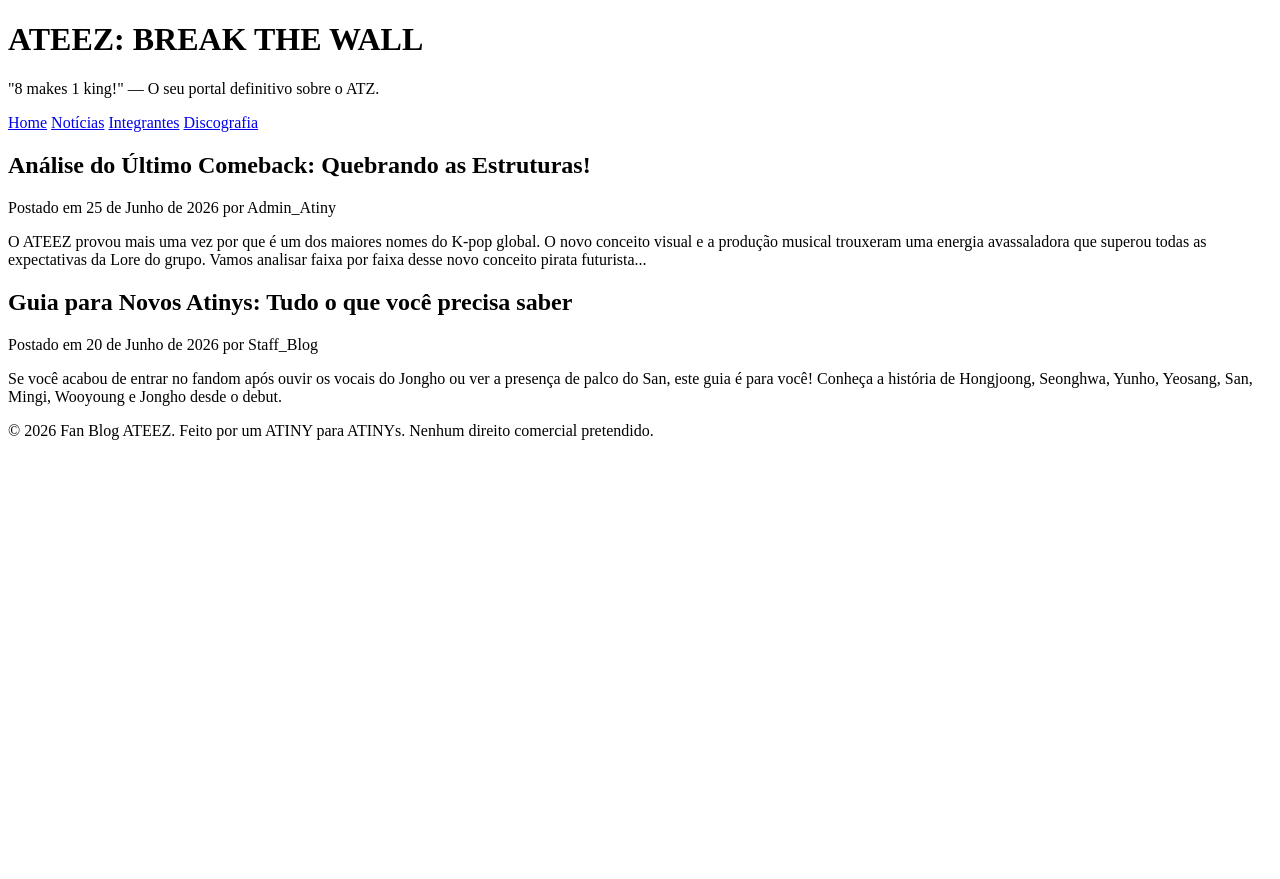
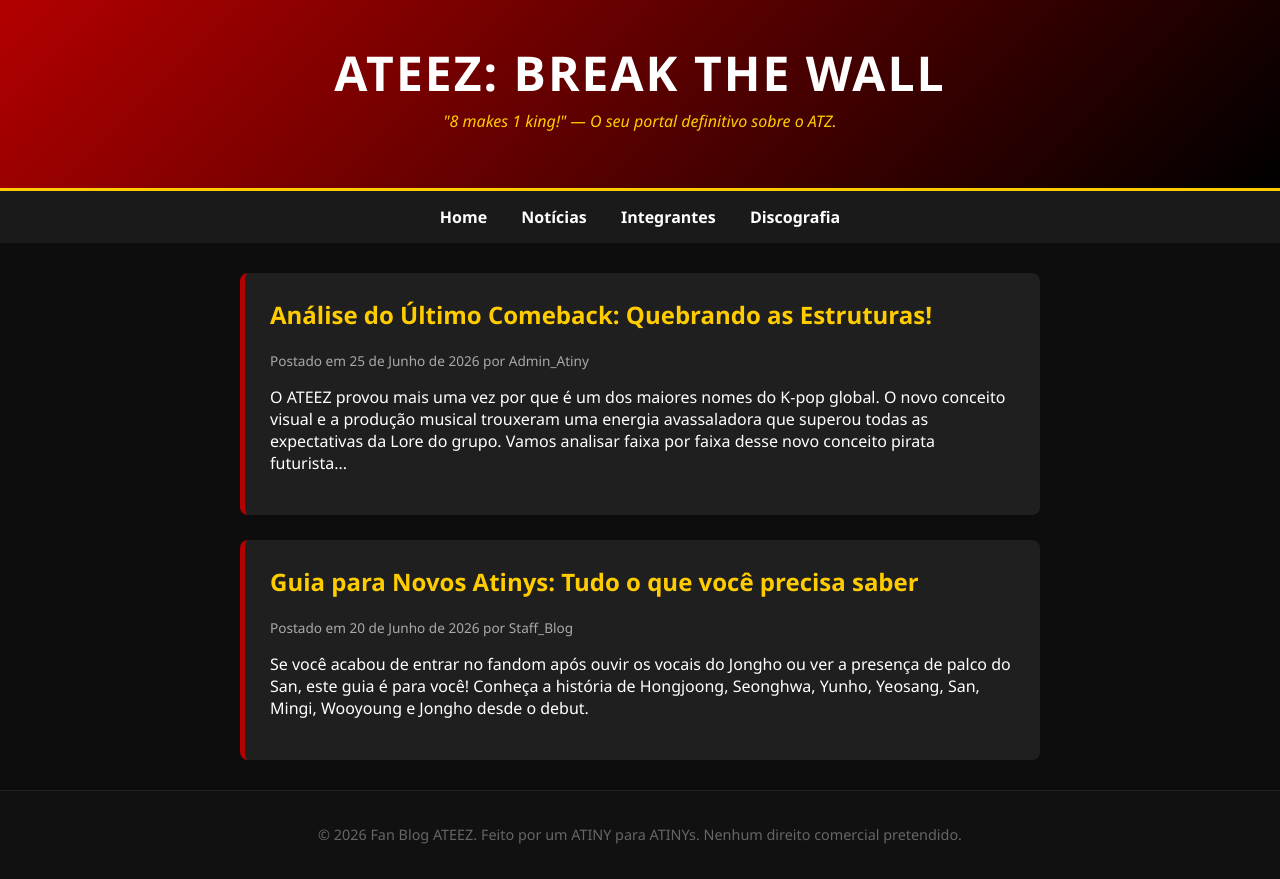
Before and after one commit to leticia0tt6-cpu/teste, a plain HTML site: page index.html in a window 1280 px wide. Before the commit the page ends 800 px from the top, so only its background shows below. Drawn offline with Linux system fonts and the light colour scheme.

Commit message:
Add files via upload

```diff
--- a/index.html
+++ b/index.html
@@ -12,6 +12,78 @@
 <h1>ATEEZ: BREAK THE WALL</h1>
 <p>"8 makes 1 king!" — O seu portal definitivo sobre o ATZ.</p>
 </header>
+
+<style>
+body {
+font-family: 'Segoe UI', Arial, sans-serif;
+background-color: #0d0d0d;
+color: #ffffff;
+margin: 0;
+padding: 0;
+}
+header {
+background: linear-gradient(135deg, #b30000, #000000);
+padding: 40px 20px;
+text-align: center;
+border-bottom: 3px solid #ffcc00;
+}
+header h1 {
+margin: 0;
+font-size: 3rem;
+letter-spacing: 2px;
+color: #fff;
+}
+header p {
+font-style: italic;
+color: #ffcc00;
+margin-top: 5px;
+}
+nav {
+background-color: #1a1a1a;
+padding: 15px;
+text-align: center;
+}
+nav a {
+color: #fff;
+text-decoration: none;
+margin: 0 15px;
+font-weight: bold;
+transition: 0.3s;
+}
+nav a:hover {
+color: #ffcc00;
+}
+.container {
+max-width: 800px;
+margin: 30px auto;
+padding: 0 20px;
+}
+article {
+background-color: #1f1f1f;
+padding: 25px;
+margin-bottom: 25px;
+border-radius: 8px;
+border-left: 5px solid #b30000;
+}
+article h2 {
+margin-top: 0;
+color: #ffcc00;
+}
+.meta {
+font-size: 0.85rem;
+color: #aaa;
+margin-bottom: 15px;
+}
+
+footer {
+text-align: center;
+padding: 20px;
+background-color: #111;
+color: #666;
+font-size: 0.9rem;
+border-top: 1px solid #222;
+}
+</style>
 
 <nav>
 <a href="#home">Home</a>
```
